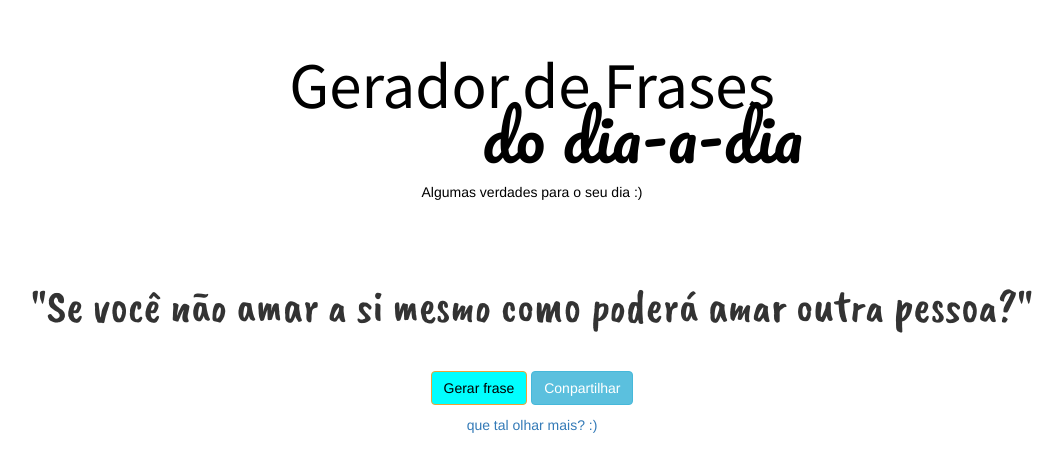
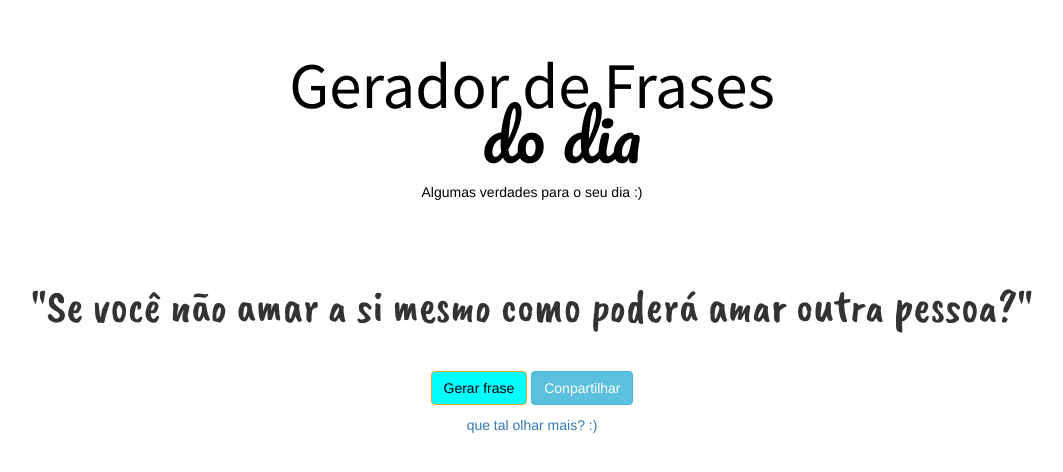
Before and after one commit to enzoarj/geradorfrases, a plain HTML site: page index.html in a window 1280 px wide. Shown: the whole page, without its empty margins (108-1171 px from the left). Drawn offline with nearby package versions, Linux system fonts and the light colour scheme.

Commit message:
Add files via upload

```diff
--- a/index.html
+++ b/index.html
@@ -8,7 +8,7 @@
     <title>Gerador de Frases</title>
 </head>
 <body>
-    <h1>Gerador de Frases <br> <span class="fonte">do dia-a-dia</span></h1>
+    <h1>Gerador de Frases <br> <span class="fonte">do dia</span></h1>
     <p>Algumas verdades para o seu dia :)</p>
     <h2 id="quote"></h2>
 
```
